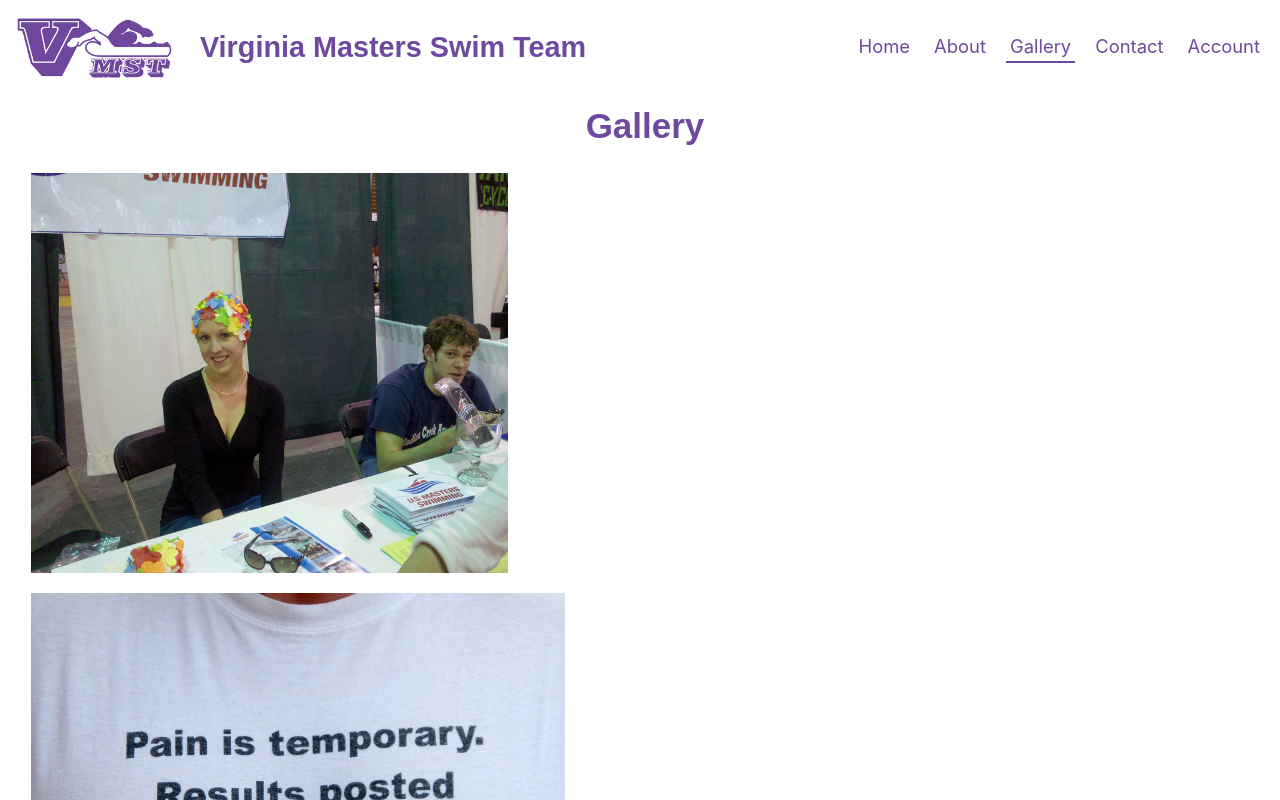
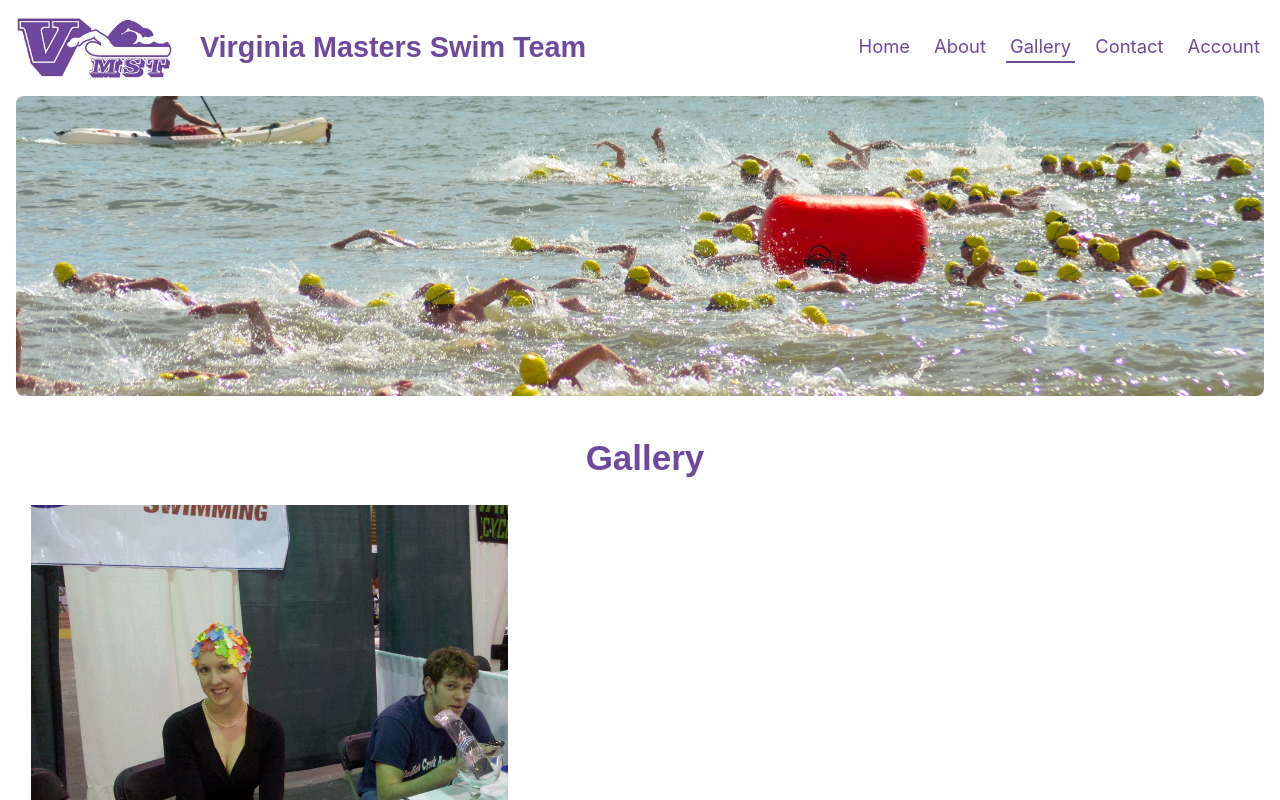
Before and after one commit to clstevenson/VMST-Website, a React (Vite) app in the folder client/: page /gallery in a window 1280 px wide. Shown: the top 800 px of the page. Built offline with nearby package versions, Linux system fonts and the light colour scheme.

Commit message:
Basic banner (static)
- currently displays a single “hero” image
- will eventually display a random image and a timer to cycle through them

```diff
--- a/client/src/App.jsx
+++ b/client/src/App.jsx
@@ -8,9 +8,8 @@ import { setContext } from "@apollo/client/link/context";
 
 import { Outlet } from "react-router-dom";
 import GlobalStyles from "../GlobalStyles";
-
+import Banner from "./components/Banner";
 import Footer from "./components/Footer";
-import Navbar from "./components/Navbar";
 import Header from "./components/Header";
 import styled from "styled-components";
 
@@ -40,7 +39,7 @@ function App() {
       <GlobalStyles />
       <Wrapper>
         <Header />
-        {/* <Navbar /> */}
+        <Banner />
         <main>
           <Outlet />
         </main>
--- /dev/null
+++ b/client/src/components/Banner.jsx
@@ -0,0 +1,34 @@
+/*
+ Displays a hero image chosen from among the VMST photos.
+ Should display the range of activities (and fun) of VMST swimming.
+ */
+
+import styled from "styled-components";
+import { QUERIES } from "../utils/constants";
+import bannerPhotos from "../utils/banner-photos";
+
+export default function Banner() {
+  const image = bannerPhotos[0];
+  // eventually want to set a timer to cycle through the images
+  return (
+    <Wrapper>
+      <Image src={image.url} alt={image.alt} />
+    </Wrapper>
+  );
+}
+
+const Wrapper = styled.div`
+  padding: 16px 0;
+`;
+
+const Image = styled.img`
+  display: block;
+  height: 300px;
+  width: 100%;
+  object-fit: cover;
+  border-radius: 8px;
+
+  @media ${QUERIES.mobile} {
+    height: 200px;
+  }
+`;
--- a/client/src/pages/Gallery.jsx
+++ b/client/src/pages/Gallery.jsx
@@ -1,14 +1,22 @@
 import "../components/GenPageSetUp/index.css";
 import GalleryContent from "../components/GalleryContent/GalleryContent";
 
-function Gallery () {
-return (
+function Gallery() {
+  return (
     <>
-    <div id="formatpage">
-    <h1 style={{textAlign: "center", marginTop: "20px", marginBottom: "20px"}}>Gallery</h1>
-    <GalleryContent />
-    </div>
+      <div id="formatpage">
+        <h1
+          style={{
+            textAlign: "center",
+            marginTop: "20px",
+            marginBottom: "20px",
+          }}
+        >
+          Gallery
+        </h1>
+        <GalleryContent />
+      </div>
     </>
-    );
+  );
 }
 export default Gallery;
--- a/client/src/pages/Home.jsx
+++ b/client/src/pages/Home.jsx
@@ -1,17 +1,19 @@
-import BlogPosts from '../components/BlogPosts/index';
-import HomeCarousel from '../components/HomeCarousel/HomeCarousel'
-import AddPosts from '../components/AddPosts';
+import BlogPosts from "../components/BlogPosts/index";
+import HomeCarousel from "../components/HomeCarousel/HomeCarousel";
+import AddPosts from "../components/AddPosts";
 import "../components/GenPageSetUp/index.css";
 
 function Home() {
   return (
     <>
-      <div id='Welcome-To-VSMT'>
-        <HomeCarousel />
-      </div>
-      <div id="blogPosts" style={{ width: "100%", display: "flex", justifyContent: "center" }}>
+      <div
+        id="blogPosts"
+        style={{ width: "100%", display: "flex", justifyContent: "center" }}
+      >
         <div>
-          <h3 style={{ color: "white", padding: "10px", marginTop: "10px" }}>Welcome from the Virginia Masters Swim Team!</h3>
+          <h3 style={{ color: "white", padding: "10px", marginTop: "10px" }}>
+            Welcome from the Virginia Masters Swim Team!
+          </h3>
         </div>
         <BlogPosts />
       </div>
```
